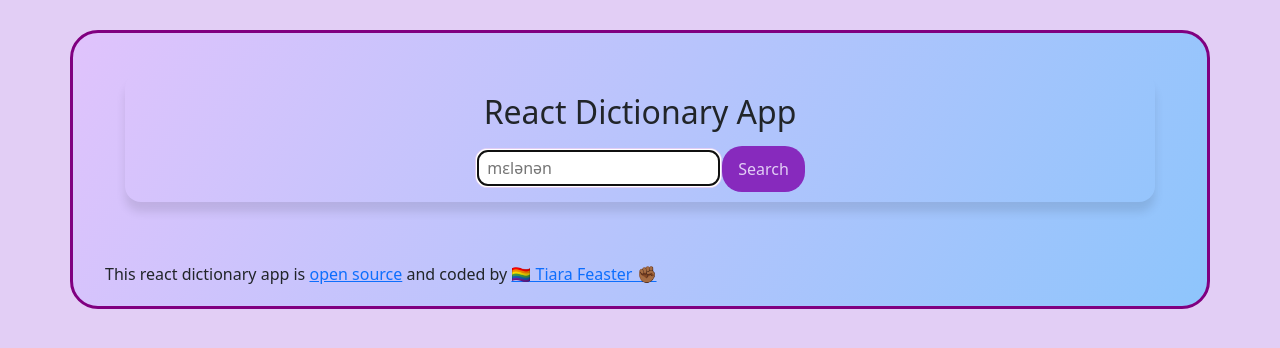
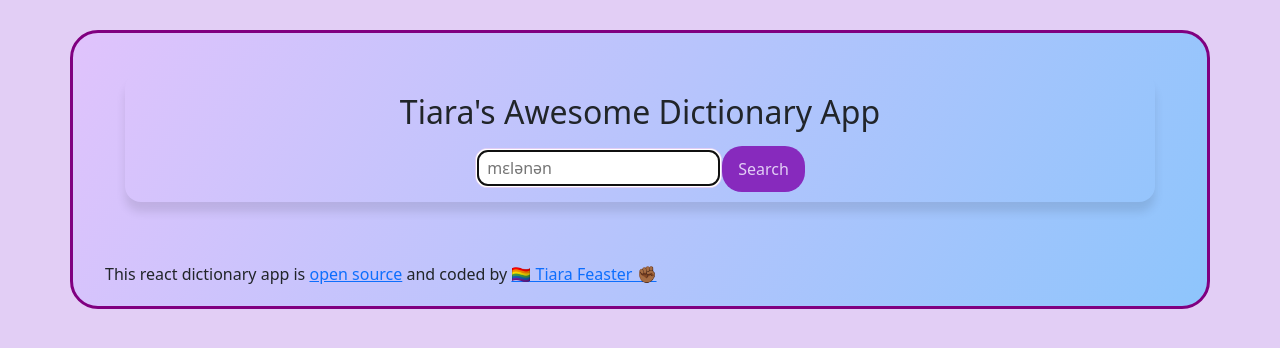
Before and after one commit to tiarafeaster/dictionary-react, a React (Create React App) app: page / in a window 1280 px wide. Shown: the top 348 px of the page. Built offline with nearby package versions, Linux system fonts and the light colour scheme.

Commit message:
changed name app lol

```diff
--- a/src/Dictionary.js
+++ b/src/Dictionary.js
@@ -44,7 +44,7 @@ function Dictionary() {
   return (
     <div className="Dictionary">
       <section>
-        <h2>React Dictionary App</h2>
+        <h2>Tiara's Awesome Dictionary App</h2>
 
         <form>
           <input
--- a/src/Phonetics.js
+++ b/src/Phonetics.js
@@ -2,7 +2,6 @@ import React from "react";
 import "./Phonetics.css";
 
 function Phonetics(props) {
-  console.log(props.phonetic);
   if (props.phonetic.audio) {
     return (
       <div className="Phonetics">
```
